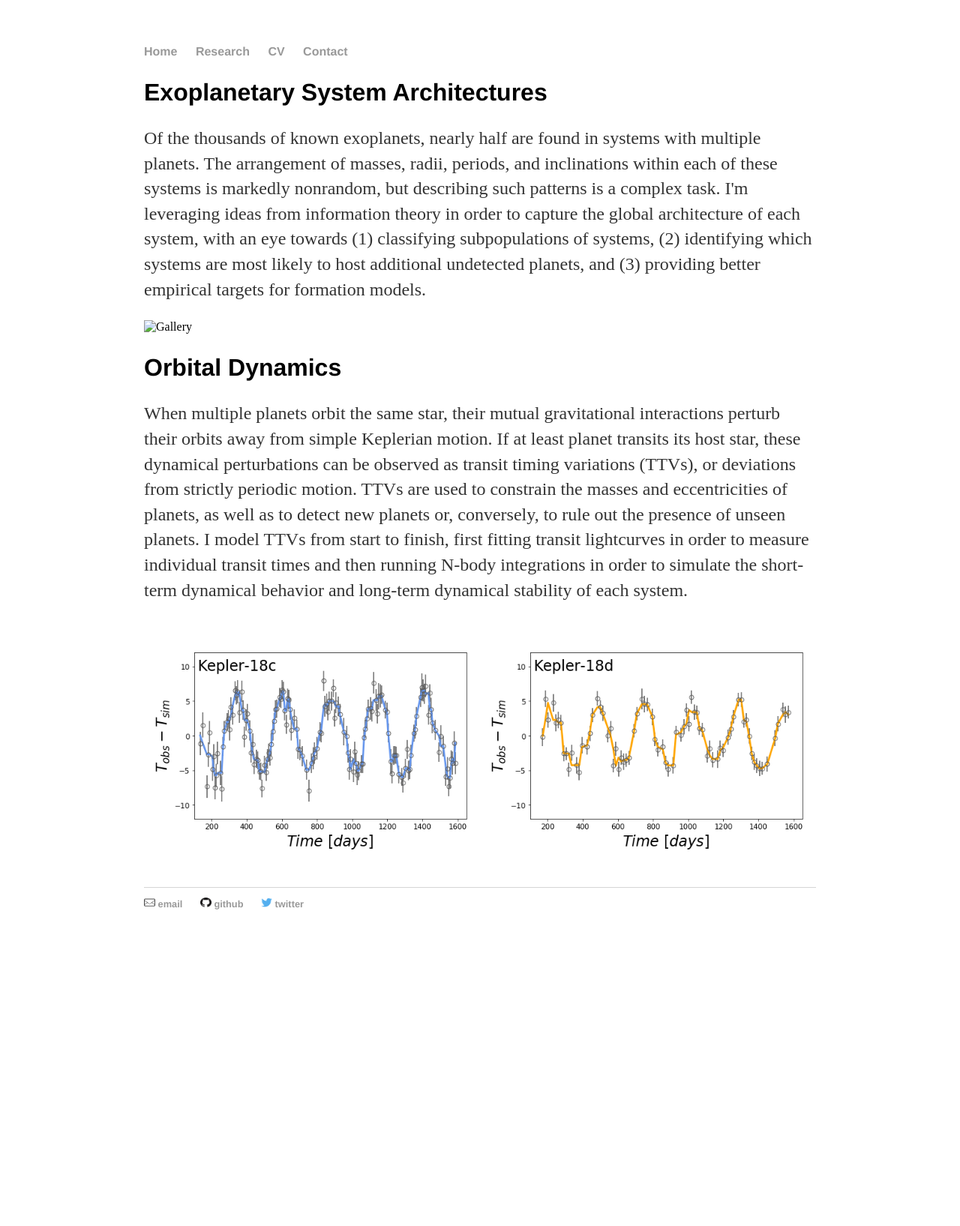
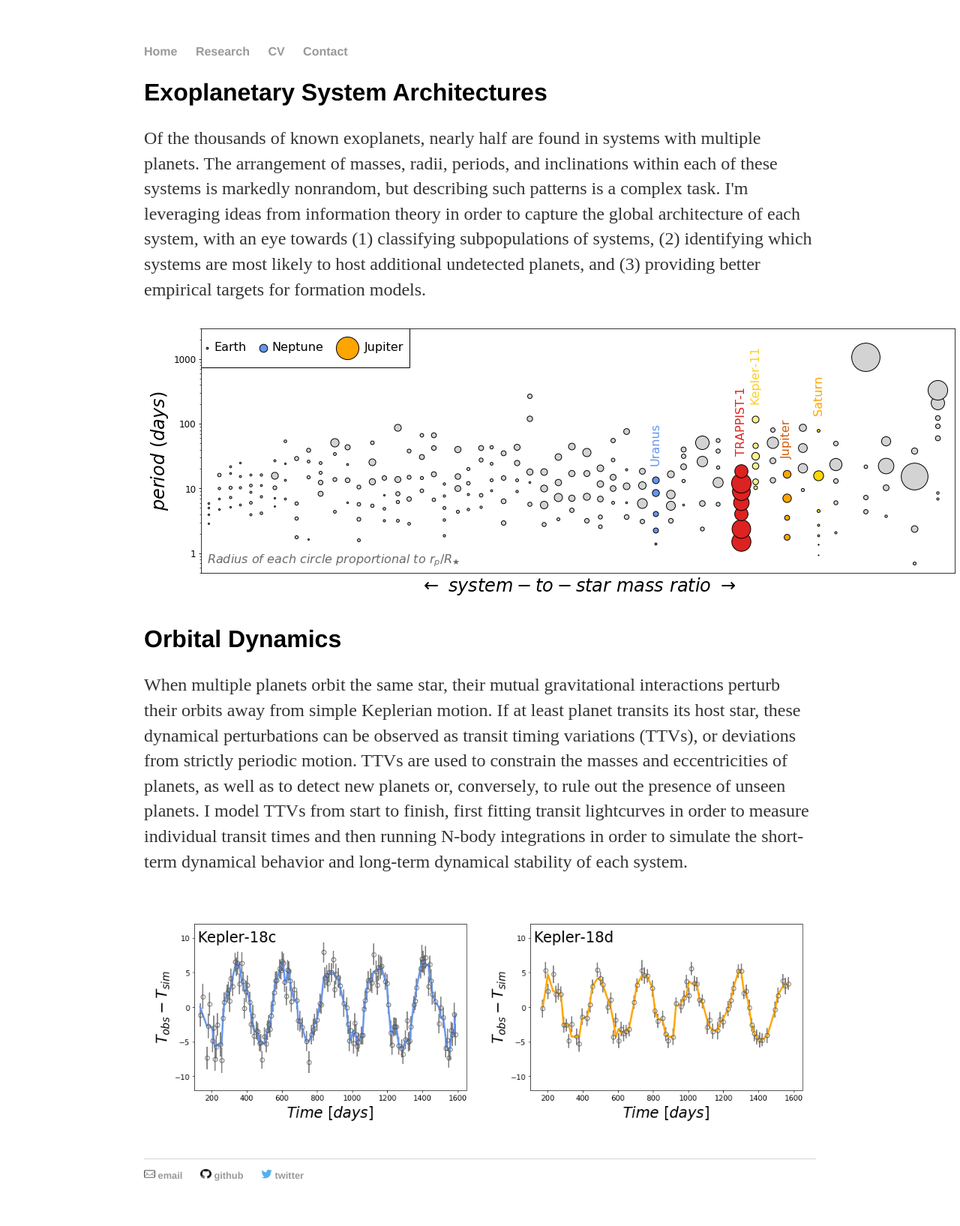
Before and after one commit to gjgilbert/gjgilbert.github.io, a Jekyll site: the page built from research/index.html, in a window 1280 px wide. Shown: the whole page at 75% size. Built offline with Jekyll 4.4.1, drawn with Linux system fonts in a browser that asks for light colours; before the commit the page ends 1273 px from its top, so only the background shows below that.

Commit message:
Update index.html

```diff
--- a/research/index.html
+++ b/research/index.html
@@ -38,7 +38,7 @@ title: Greg Gilbert - Research
 	<p>Of the thousands of known exoplanets, nearly half are found in systems with multiple planets. The arrangement of masses, radii, periods, and inclinations within each of these systems is markedly nonrandom, but describing such patterns is a complex task. I'm leveraging ideas from information theory in order to capture the global architecture of each system, with an eye towards (1) classifying subpopulations of systems, (2) identifying which systems are most likely to host additional undetected planets, and (3) providing better empirical targets for formation models.</p>
 
 	<picture>
-		<img src="gallery.png" alt="Gallery" style="width:auto;">
+		<img src="/images/gallery.png" alt="Gallery" style="width:auto;">
 	</picture>
 
 	<h2>Orbital Dynamics</h2>
```
